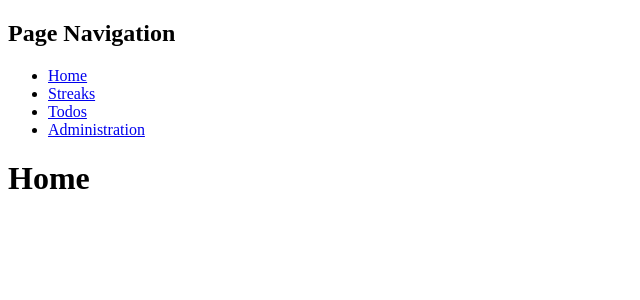
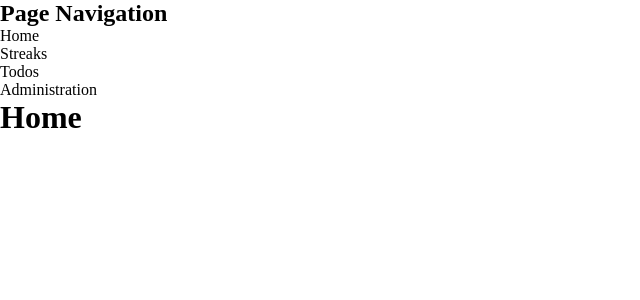
Before and after one commit to rpsloup/task-manager, a React (Create React App) app in the folder client/: page / in a window 1280 px wide. Shown: the top 300 px of the page, without its empty margins (0-640 px from the left). Built offline with nearby package versions, Linux system fonts and the light colour scheme.

Commit message:
FE: CSS Reset

```diff
--- a/client/package.json
+++ b/client/package.json
@@ -40,5 +40,8 @@
       "last 1 firefox version",
       "last 1 safari version"
     ]
+  },
+  "devDependencies": {
+    "sass": "^1.56.1"
   }
 }
--- a/client/src/App.tsx
+++ b/client/src/App.tsx
@@ -4,6 +4,8 @@
 import StreaksPage from './pages/StreaksPage';
 import TodosPage from './pages/TodosPage';
 import AdminPage from './pages/AdminPage';
+
+import './styles/reset.scss';
 
 const App = (): JSX.Element =>
   (
--- /dev/null
+++ b/client/src/styles/reset.scss
@@ -0,0 +1,16 @@
+*,
+*::before,
+*::after {
+  margin: 0;
+  padding: 0;
+  box-sizing: border-box;
+}
+
+ul {
+  list-style: none;
+}
+
+a {
+  color: unset;
+  text-decoration: none;
+}
```
Also changed, not shown: 1 other file (tests, documents, lock files or other folders).
